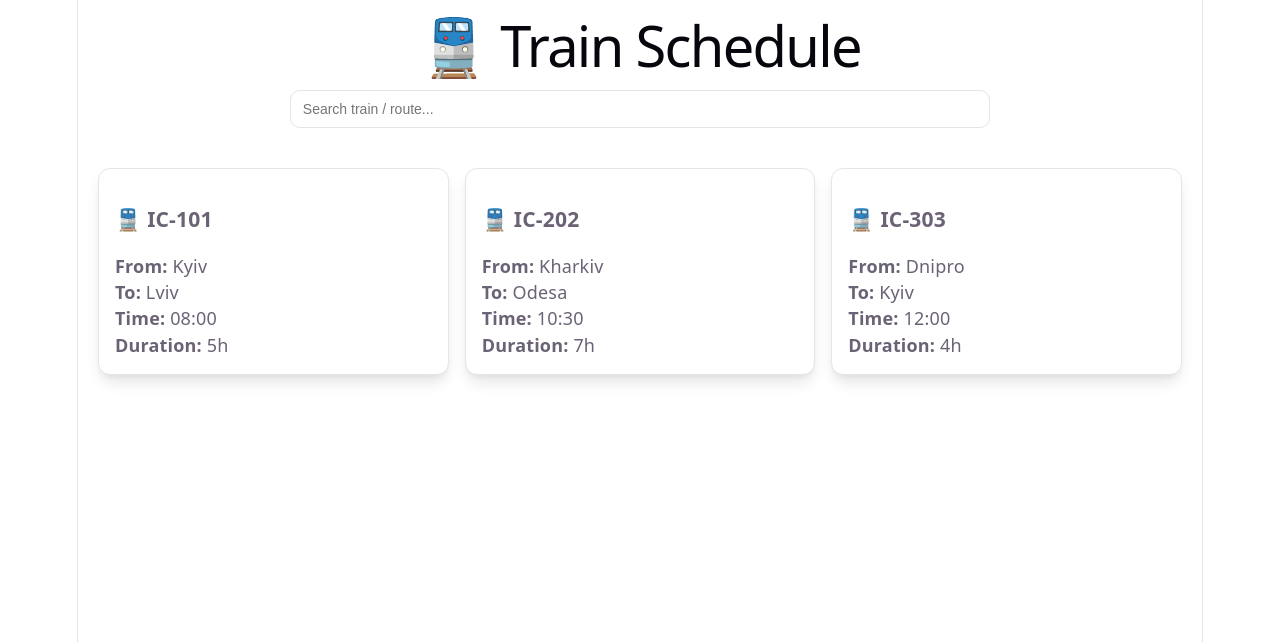
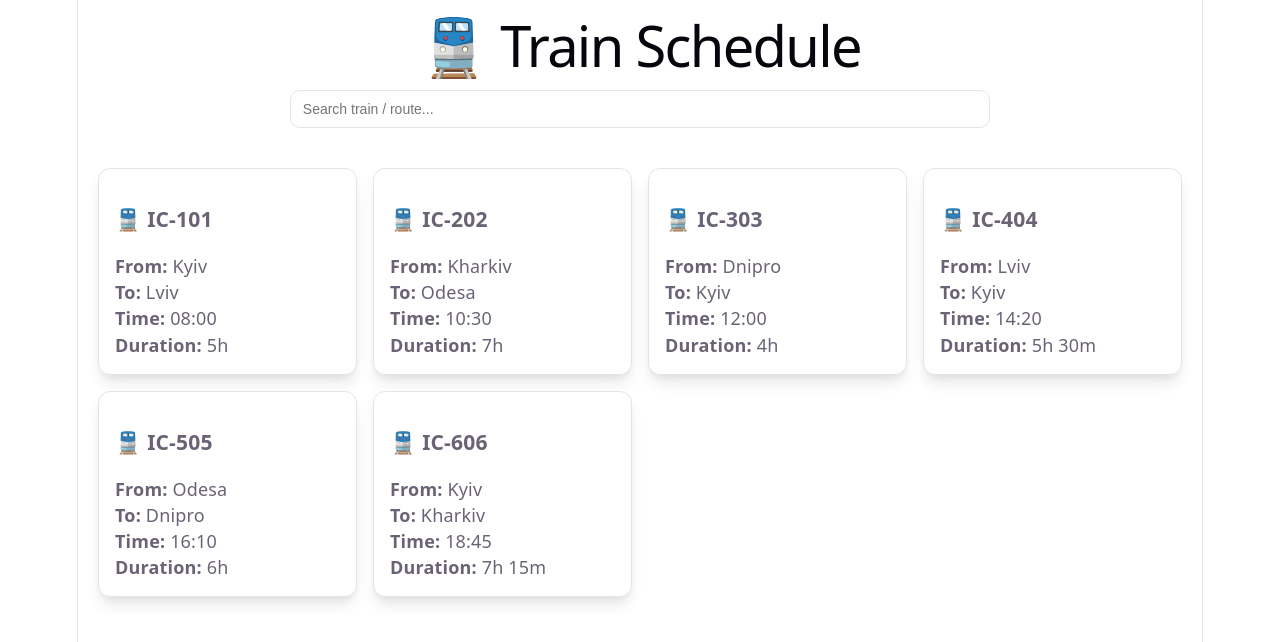
Before and after one commit to YuliaLiber/railway, a React (Vite) app: page / in a window 1280 px wide. Shown: the top 642 px of the page. Built offline with nearby package versions, Linux system fonts and the light colour scheme.

Commit message:
add more train data

```diff
--- a/src/data/trains.js
+++ b/src/data/trains.js
@@ -22,5 +22,29 @@ export const trains = [
     to: "Kyiv",
     time: "12:00",
     duration: "4h"
-  }
+  },
+  {
+  id: 4,
+  number: "IC-404",
+  from: "Lviv",
+  to: "Kyiv",
+  time: "14:20",
+  duration: "5h 30m"
+},
+{
+  id: 5,
+  number: "IC-505",
+  from: "Odesa",
+  to: "Dnipro",
+  time: "16:10",
+  duration: "6h"
+},
+{
+  id: 6,
+  number: "IC-606",
+  from: "Kyiv",
+  to: "Kharkiv",
+  time: "18:45",
+  duration: "7h 15m"
+}
 ];
```
